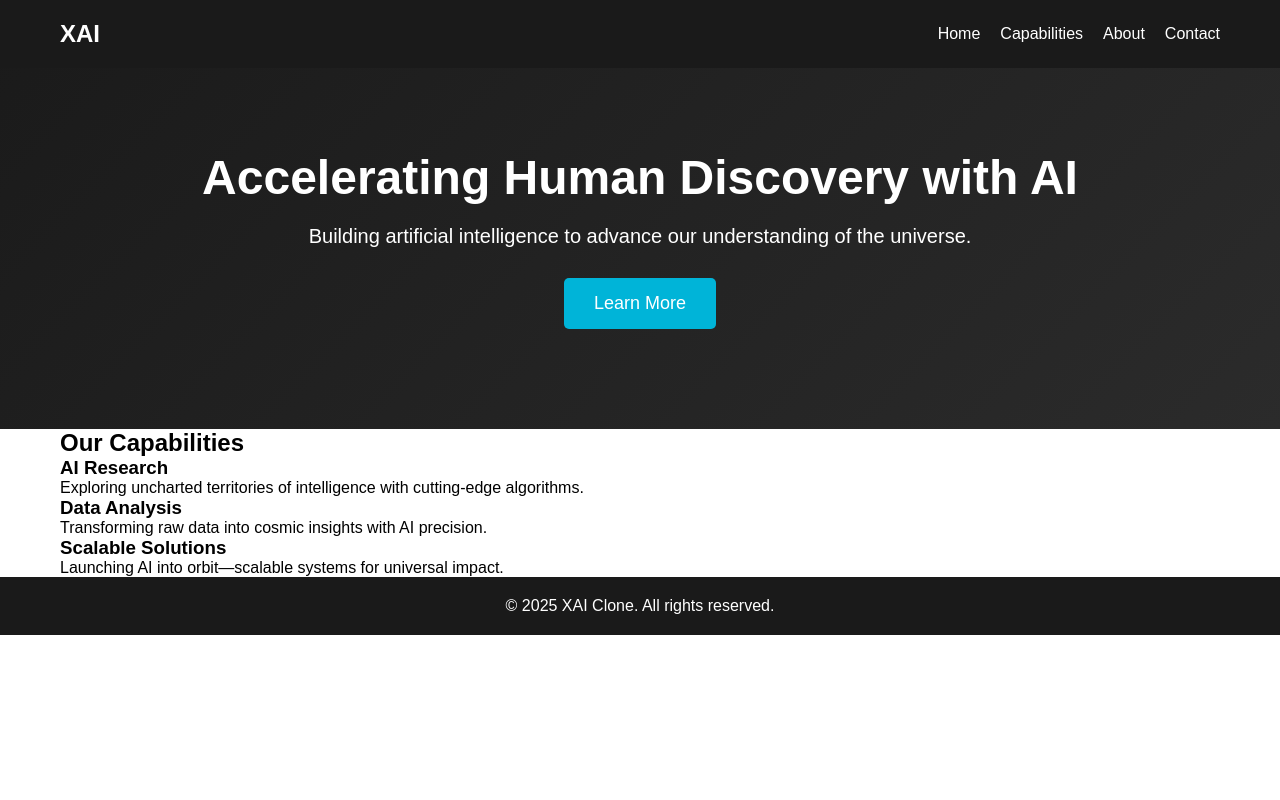
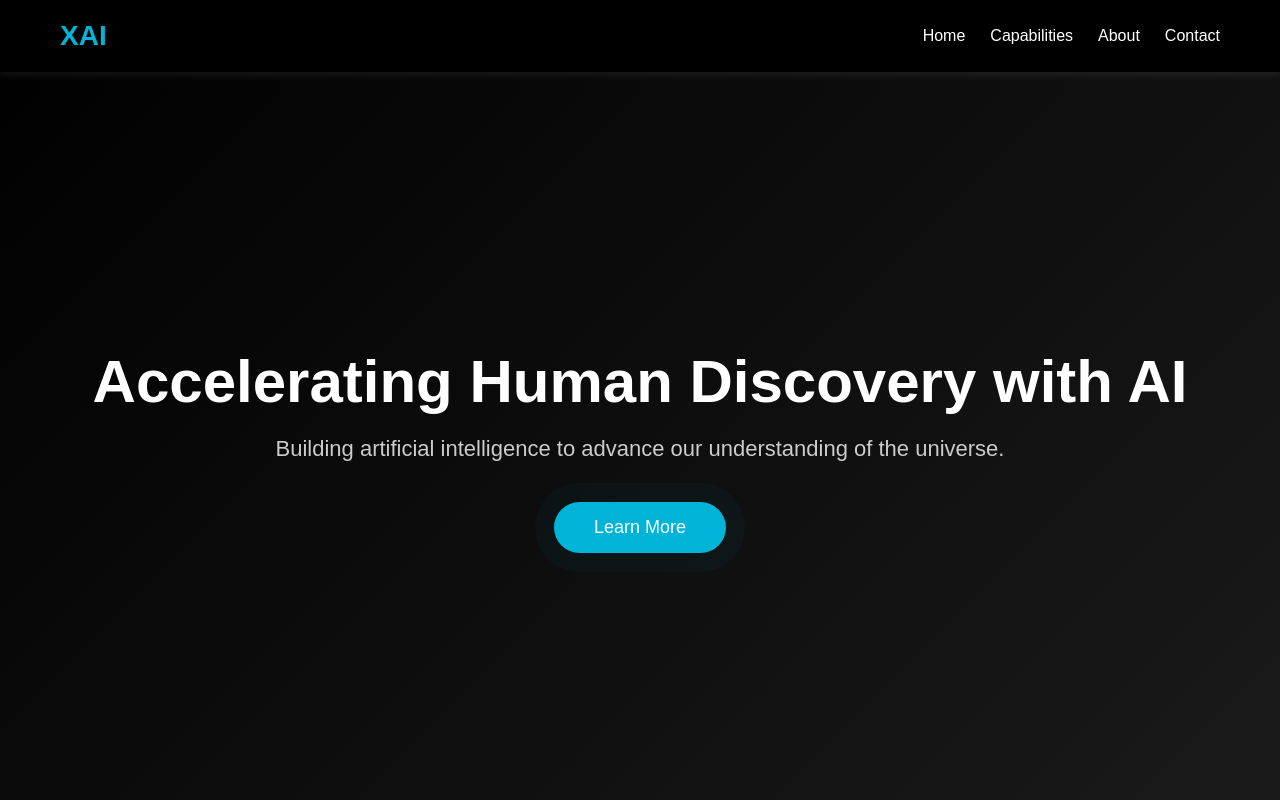
Before and after one commit to saichowdary007/my-existence, a plain HTML site: page index.html in a window 1280 px wide. Shown: the top 800 px of the page. Drawn offline with Linux system fonts and the light colour scheme; a script that the page names is missing.

Commit message:
Update styles.css

```diff
--- a/styles.css
+++ b/styles.css
@@ -3,6 +3,11 @@
     padding: 0;
     box-sizing: border-box;
     font-family: Arial, sans-serif;
+}
+
+body {
+    background: #000;
+    color: #fff;
 }
 
 .container {
@@ -13,13 +18,13 @@
 
 /* Header */
 header {
-    background: #1a1a1a;
-    color: white;
+    background: #000;
     padding: 20px 0;
     position: fixed;
     width: 100%;
     top: 0;
     z-index: 100;
+    box-shadow: 0 2px 10px rgba(255, 255, 255, 0.1);
 }
 
 header .container {
@@ -29,20 +34,22 @@ header .container {
 }
 
 .logo {
-    font-size: 24px;
+    font-size: 28px;
     font-weight: bold;
+    color: #00b4d8;
 }
 
 nav ul {
     list-style: none;
     display: flex;
-    gap: 20px;
+    gap: 25px;
 }
 
 nav a {
-    color: white;
+    color: #fff;
     text-decoration: none;
     font-size: 16px;
+    transition: color 0.3s ease;
 }
 
 nav a:hover {
@@ -51,97 +58,172 @@ nav a:hover {
 
 /* Hero Section */
 .hero {
-    background: linear-gradient(135deg, #1a1a1a, #2b2b2b);
-    color: white;
+    background: linear-gradient(135deg, #000, #1a1a1a);
     text-align: center;
-    padding: 150px 0 100px;
+    padding: 200px 0 100px;
+    min-height: 100vh;
+    display: flex;
+    align-items: center;
 }
 
 .hero h1 {
-    font-size: 48px;
+    font-size: 60px;
     margin-bottom: 20px;
 }
 
 .hero p {
-    font-size: 20px;
-    margin-bottom: 30px;
+    font-size: 22px;
+    margin-bottom: 40px;
+    color: #ccc;
 }
 
 .hero button {
     background: #00b4d8;
-    color: white;
+    color: #fff;
     border: none;
-    padding: 15px 30px;
+    padding: 15px 40px;
     font-size: 18px;
     cursor: pointer;
-    border-radius: 5px;
+    border-radius: 50px;
+    transition: transform 0.3s ease;
 }
 
 .hero button:hover {
-    background: #0093b0;
+    transform: scale(1.1);
 }
 
-/* Features Section */
-.features {
-    padding: 80px 0;
-    background: #f5f5f5;
+/* Animations */
+.fade-in {
+    animation: fadeIn 1.5s ease-in-out;
 }
 
-.features h2 {
-    text-align: center;
-    font-size: 36px;
-    margin-bottom: 50px;
+.fade-in-delay {
+    animation: fadeIn 1.5s ease-in-out 0.5s;
+    animation-fill-mode: both;
 }
 
-.feature-grid {
+.pulse {
+    animation: pulse 2s infinite;
+}
+
+@keyframes fadeIn {
+    from { opacity: 0; transform: translateY(20px); }
+    to { opacity: 1; transform: translateY(0); }
+}
+
+@keyframes pulse {
+    0% { box-shadow: 0 0 0 0 rgba(0, 180, 216, 0.7); }
+    70% { box-shadow: 0 0 0 20px rgba(0, 180, 216, 0); }
+    100% { box-shadow: 0 0 0 0 rgba(0, 180, 216, 0); }
+}
+
+/* Capabilities Section */
+.capabilities {
+    padding: 100px 0;
+    background: #000;
+}
+
+.capabilities h2 {
+    text-align: center;
+    font-size: 40px;
+    margin-bottom: 60px;
+    color: #00b4d8;
+}
+
+.slide-up {
+    animation: slideUp 1s ease-in-out;
+}
+
+@keyframes slideUp {
+    from { opacity: 0; transform: translateY(50px); }
+    to { opacity: 1; transform: translateY(0); }
+}
+
+.capability-grid {
     display: grid;
     grid-template-columns: repeat(3, 1fr);
-    gap: 30px;
+    gap: 40px;
 }
 
-.feature-card {
-    background: white;
-    padding: 30px;
-    border-radius: 10px;
+.capability-card {
+    background: #1a1a1a;
+    padding: 40px;
+    border-radius: 15px;
     text-align: center;
-    box-shadow: 0 4px 8px rgba(0, 0, 0, 0.1);
+    position: relative;
+    overflow: hidden;
+    transition: transform 0.4s ease, box-shadow 0.4s ease;
 }
 
-.feature-card h3 {
-    font-size: 24px;
-    margin-bottom: 15px;
+.capability-card h3 {
+    font-size: 28px;
+    margin-bottom: 20px;
+    color: #00b4d8;
 }
 
-.feature-card p {
+.capability-card p {
     font-size: 16px;
-    color: #666;
+    color: #aaa;
+}
+
+.capability-card:hover {
+    transform: translateY(-10px);
+    box-shadow: 0 0 20px rgba(0, 180, 216, 0.5);
+}
+
+.orbit {
+    animation: orbitIn 1.5s ease-out;
+}
+
+@keyframes orbitIn {
+    from { opacity: 0; transform: scale(0.8) rotate(10deg); }
+    to { opacity: 1; transform: scale(1) rotate(0deg); }
+}
+
+.glow {
+    position: absolute;
+    top: -50%;
+    left: -50%;
+    width: 200%;
+    height: 200%;
+    background: radial-gradient(circle, rgba(0, 180, 216, 0.2) 0%, transparent 70%);
+    opacity: 0;
+    transition: opacity 0.4s ease;
+}
+
+.capability-card:hover .glow {
+    opacity: 1;
 }
 
 /* Footer */
 footer {
-    background: #1a1a1a;
-    color: white;
+    background: #000;
     text-align: center;
-    padding: 20px 0;
+    padding: 30px 0;
+    border-top: 1px solid #1a1a1a;
+}
+
+footer p {
+    color: #666;
 }
 
 /* Responsive */
 @media (max-width: 768px) {
-    .feature-grid {
+    .capability-grid {
         grid-template-columns: 1fr;
     }
 
     .hero h1 {
-        font-size: 36px;
+        font-size: 40px;
     }
 
     .hero p {
-        font-size: 16px;
+        font-size: 18px;
     }
 
     nav ul {
         flex-direction: column;
         text-align: center;
-        gap: 10px;
+        gap: 15px;
     }
 }
```
